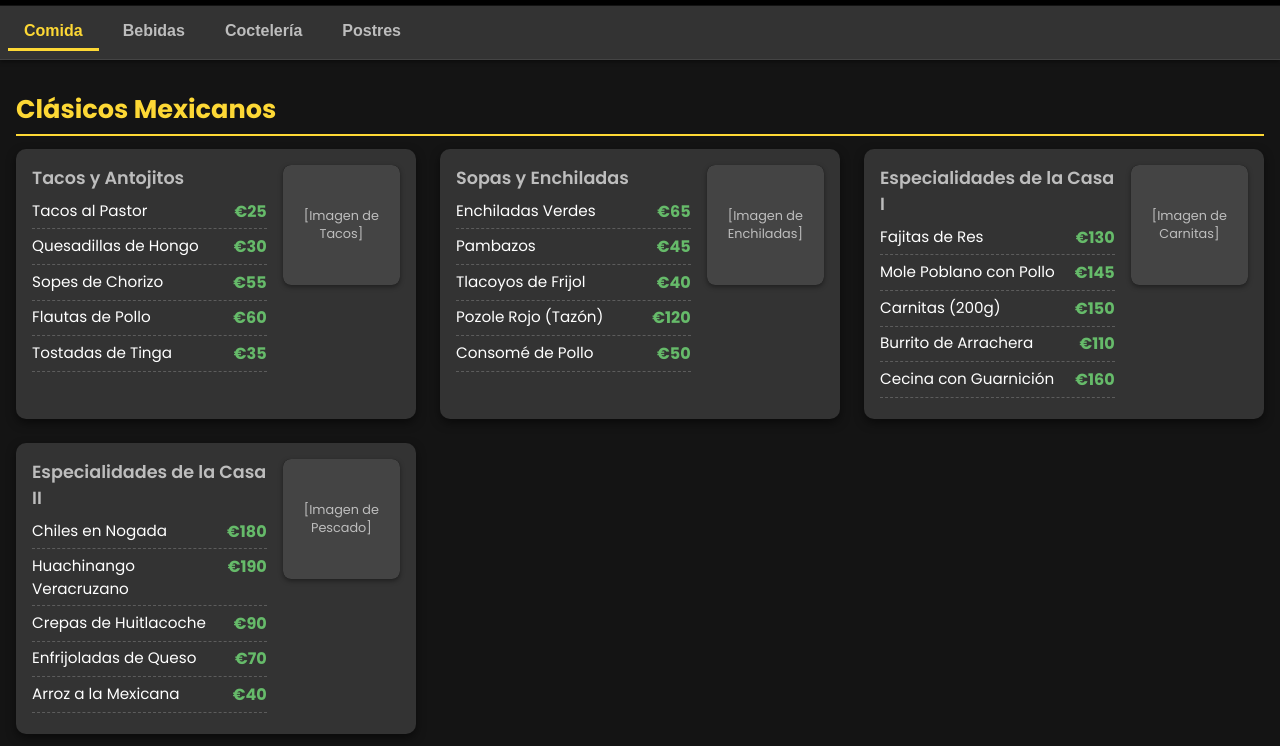
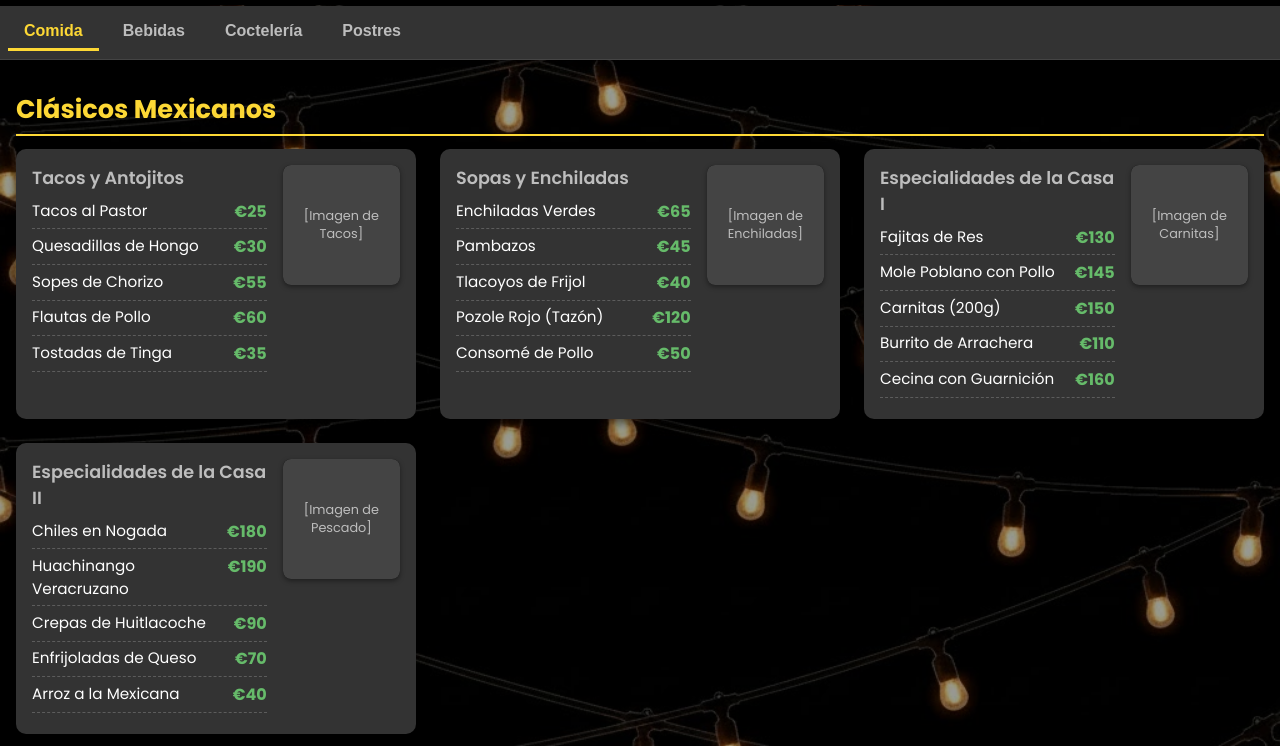
Before and after one commit to RestauranteMichessanfa/Menu_Michessanfa, a website: page index.html in a window 1280 px wide. Shown: the part 54-800 px from the top of the page. Drawn offline with Linux system fonts and the light colour scheme.

Commit message:
Actualizacion 2.2

```diff
--- a/styles.css
+++ b/styles.css
@@ -18,11 +18,11 @@ body {
     padding-top: 50px;
 
     /* Fondo con la imagen de focos */
-    background-image: url('img/image_5804c0.png'); /* RUTA DE TU IMAGEN */
+    background-image: url('Images/ImagenFondo.jpg'); /* RUTA DE TU IMAGEN */
     background-position: center top;
-    background-size: 150%;
-    background-repeat: no-repeat;
+    background-size: 100% auto;
     background-attachment: scroll;
+    background-repeat: repeat-y;
 
     position: relative;
     z-index: 1;
```
Also changed, not shown: Images/ImagenFondo.jpg (added).
